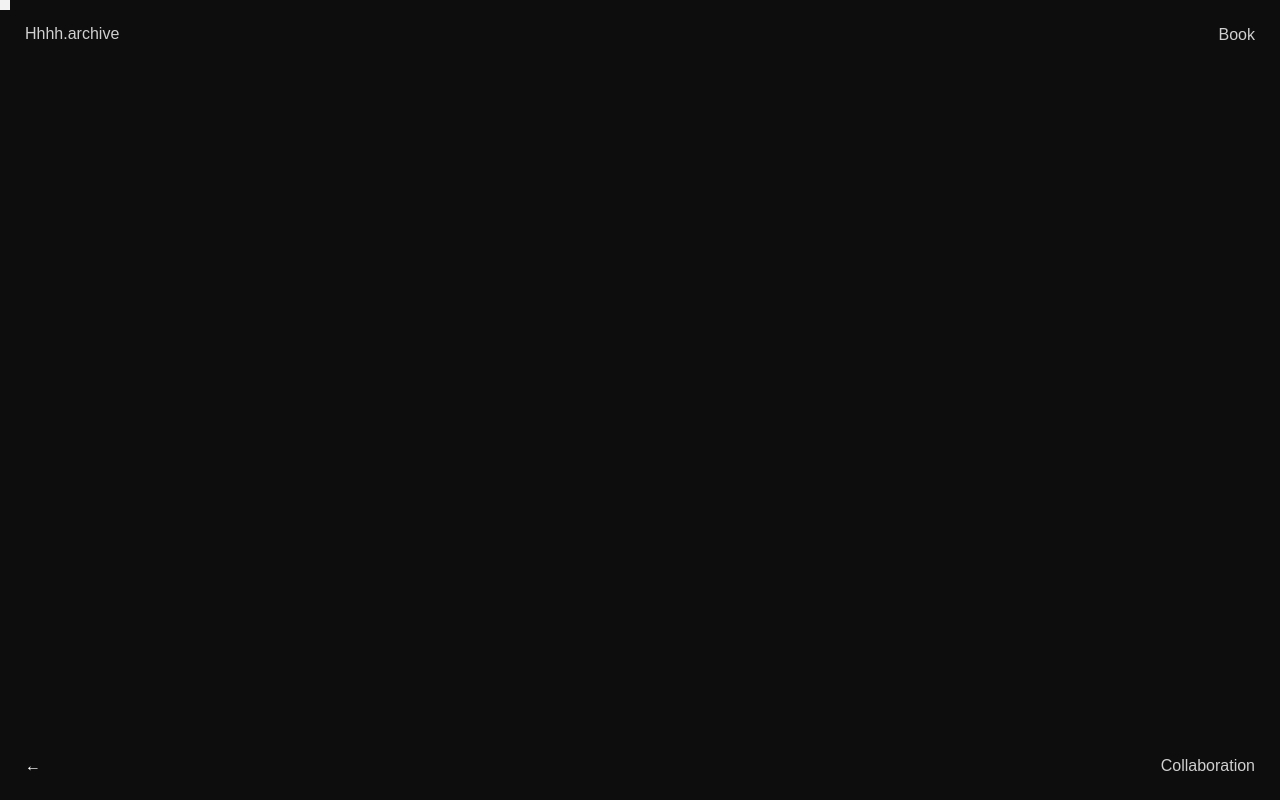
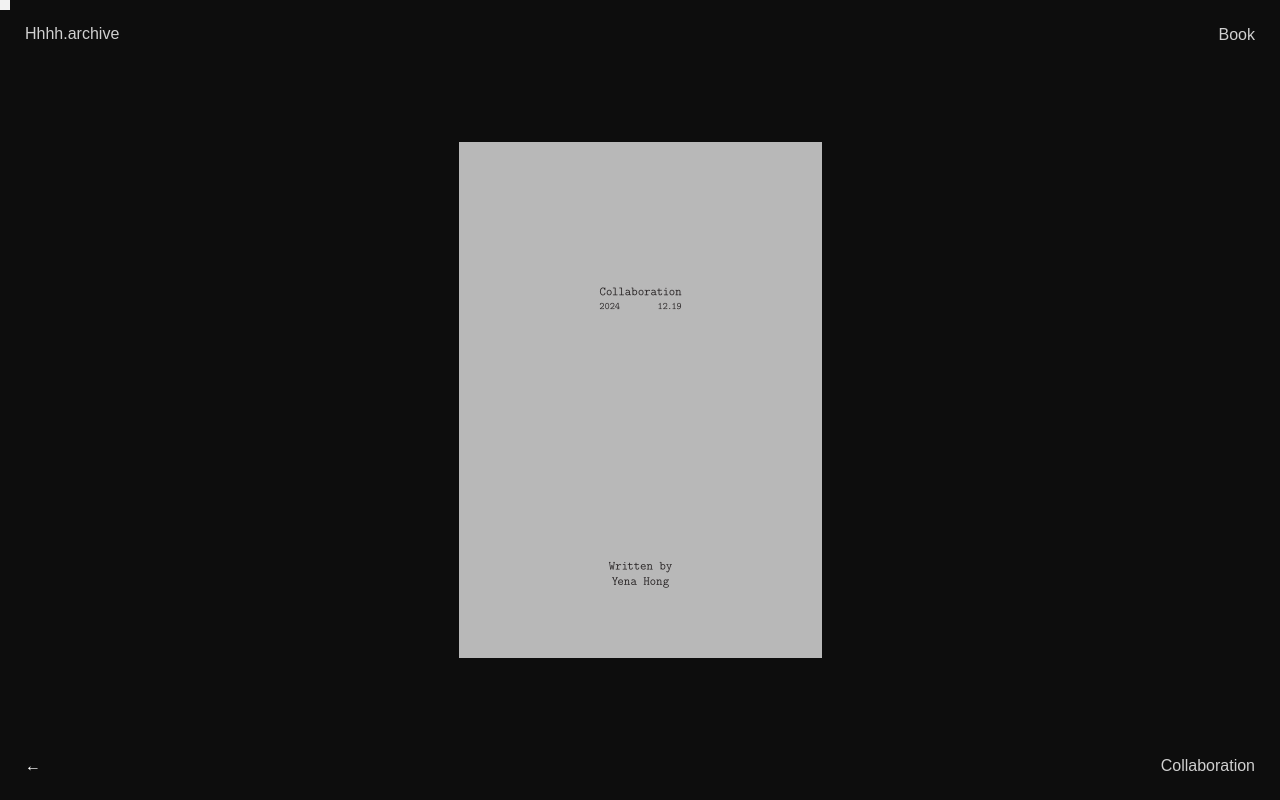
Before and after one commit to hyn113/vico, a plain HTML site: page collaboration_web-24/index.html in a window 1280 px wide. Both pictures are taken after a click on the picture 640 px from the left and 400 px from the top of the page. Drawn offline with Linux system fonts and the light colour scheme.

Commit message:
Fix: image path (remove (24) from collaboration image filenames)

```diff
--- a/collaboration_web-24/index.html
+++ b/collaboration_web-24/index.html
@@ -25,7 +25,7 @@
 
   <!-- 중앙 WebP 뷰어 -->
   <div id="bookContainer">
-    <img id="svgViewer" src="WebP/collaboration(24)-01.webp" alt="page" draggable="false">
+    <img id="svgViewer" src="WebP/collaboration-01.webp" alt="page" draggable="false">
   </div>
 
   <!-- 전체화면 페이지 뷰어 -->
--- a/collaboration_web-24/main.js
+++ b/collaboration_web-24/main.js
@@ -13,7 +13,7 @@ function preloadPage(pageNum) {
   if (pageNum < 1 || pageNum > totalPages) return;
   if (!pageCache[pageNum]) {
     const img = new Image();
-    img.src = `WebP/collaboration(24)-${String(pageNum).padStart(2,"0")}.webp`;
+    img.src = `WebP/collaboration-${String(pageNum).padStart(2,"0")}.webp`;
     pageCache[pageNum] = img;
   }
 }
```
